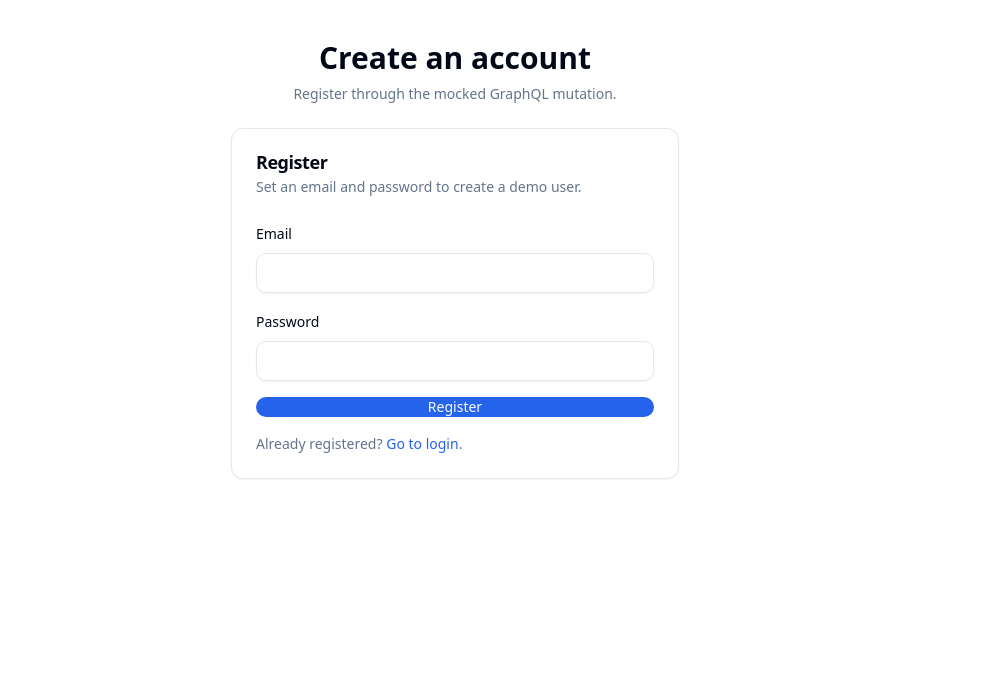
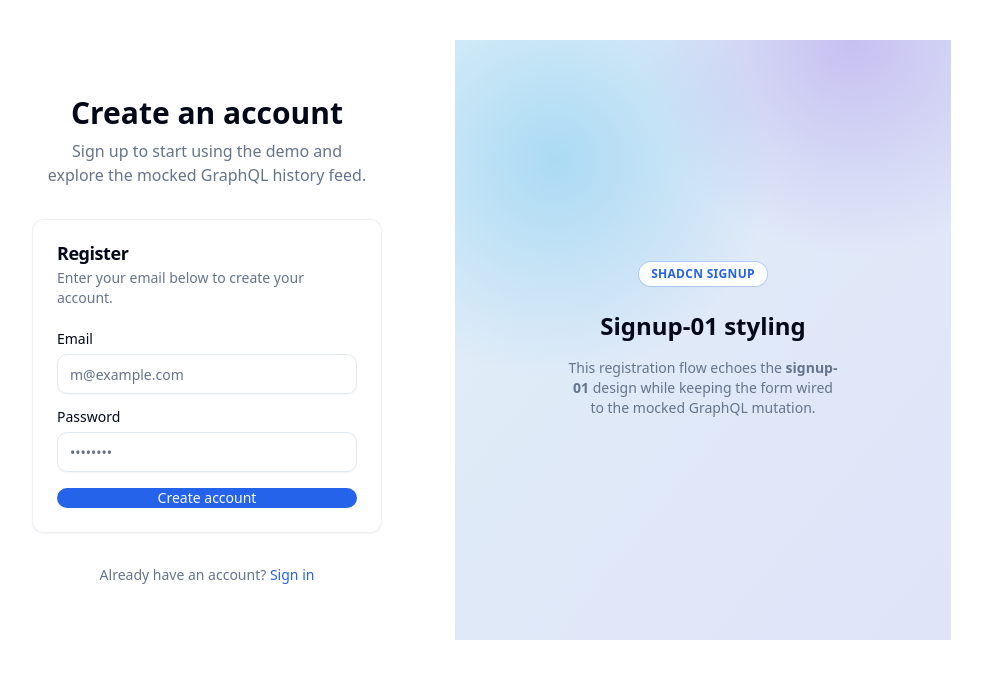
Before and after one commit to Takusei/test-codex, a Next.js app: page /register in a window 1280 px wide. Shown: the top 678 px of the page, without its empty margins (185-1167 px from the left). Built offline with nearby package versions, Linux system fonts and the light colour scheme.

Commit message:
Restyle auth pages with shadcn patterns

```diff
--- a/app/login/page.tsx
+++ b/app/login/page.tsx
@@ -2,6 +2,7 @@
 
 import Link from "next/link";
 import { FormEvent, useState } from "react";
+
 import { useRouter } from "next/navigation";
 import { Button } from "@/components/ui/button";
 import { Card, CardContent, CardDescription, CardHeader, CardTitle } from "@/components/ui/card";
@@ -45,40 +46,44 @@ export default function LoginPage() {
   };
 
   return (
-    <div className="mx-auto flex w-full max-w-md flex-col space-y-6">
-      <div className="space-y-2 text-center">
-        <h1 className="text-3xl font-semibold">Welcome back</h1>
-        <p className="text-sm text-muted-foreground">
-          Sign in with the demo credentials or your newly registered account.
+    <div className="w-full lg:grid lg:min-h-[600px] lg:grid-cols-2">
+      <div className="flex items-center justify-center py-12">
+        <div className="mx-auto grid w-[350px] gap-8">
+          <div className="grid gap-2 text-center">
+            <h1 className="text-3xl font-bold">Login</h1>
+            <p className="text-balance text-muted-foreground">
+              Sign in to access the home view powered by the mocked GraphQL endpoint.
             </p>
           </div>
 
-      <Card>
-        <CardHeader>
-          <CardTitle>Login</CardTitle>
-          <CardDescription>Authenticate via the mocked GraphQL endpoint.</CardDescription>
+          <Card className="border-border/60 shadow-sm">
+            <CardHeader className="space-y-1">
+              <CardTitle className="text-2xl">Welcome back</CardTitle>
+              <CardDescription>Enter your email below to sign in to your account.</CardDescription>
             </CardHeader>
-        <CardContent>
-          <form className="space-y-4" onSubmit={handleSubmit}>
-            <div className="space-y-2">
+            <CardContent className="grid gap-4">
+              <form className="grid gap-4" onSubmit={handleSubmit}>
+                <div className="grid gap-2">
                   <Label htmlFor="email">Email</Label>
                   <Input
                     id="email"
                     name="email"
                     type="email"
                     autoComplete="email"
+                    placeholder="m@example.com"
                     required
                     value={email}
                     onChange={(event) => setEmail(event.target.value)}
                   />
                 </div>
-            <div className="space-y-2">
+                <div className="grid gap-2">
                   <Label htmlFor="password">Password</Label>
                   <Input
                     id="password"
                     name="password"
                     type="password"
                     autoComplete="current-password"
+                    placeholder="••••••••"
                     required
                     value={password}
                     onChange={(event) => setPassword(event.target.value)}
@@ -91,15 +96,32 @@ export default function LoginPage() {
                   {loading ? "Signing in..." : "Sign in"}
                 </Button>
               </form>
-          <p className="mt-4 text-sm text-muted-foreground">
+            </CardContent>
+          </Card>
+
+          <div className="text-center text-sm text-muted-foreground">
             Don&apos;t have an account?{' '}
             <Link href="/register" className="font-medium text-primary underline-offset-4 hover:underline">
-              Create one now
+              Sign up
             </Link>
-            .
+          </div>
+        </div>
+      </div>
+      <div className="relative hidden bg-muted lg:block">
+        <div className="absolute inset-0 bg-[radial-gradient(circle_at_20%_20%,rgba(14,165,233,0.25),transparent_35%),radial-gradient(circle_at_80%_0%,rgba(109,40,217,0.22),transparent_30%),linear-gradient(to_bottom_right,rgba(14,165,233,0.08),rgba(99,102,241,0.12))]" />
+        <div className="relative flex h-full flex-col items-center justify-center gap-6 p-10 text-center">
+          <div className="inline-flex items-center rounded-full bg-background/90 px-3 py-1 text-xs font-semibold uppercase tracking-wide text-primary shadow-sm ring-1 ring-primary/20 backdrop-blur">
+            GraphQL Demo
+          </div>
+          <div className="space-y-4">
+            <h2 className="text-2xl font-semibold">Next.js + Shadcn Login</h2>
+            <p className="max-w-[360px] text-balance text-sm text-muted-foreground">
+              This login experience mirrors the <span className="font-semibold">login-01</span> pattern from the
+              Shadcn collection, wired up to the mocked GraphQL authentication endpoint for this demo.
             </p>
-        </CardContent>
-      </Card>
+          </div>
+        </div>
+      </div>
     </div>
   );
 }
--- a/app/register/page.tsx
+++ b/app/register/page.tsx
@@ -2,6 +2,7 @@
 
 import Link from "next/link";
 import { FormEvent, useState } from "react";
+
 import { useRouter } from "next/navigation";
 import { Button } from "@/components/ui/button";
 import { Card, CardContent, CardDescription, CardHeader, CardTitle } from "@/components/ui/card";
@@ -47,38 +48,44 @@ export default function RegisterPage() {
   };
 
   return (
-    <div className="mx-auto flex w-full max-w-md flex-col space-y-6">
-      <div className="space-y-2 text-center">
-        <h1 className="text-3xl font-semibold">Create an account</h1>
-        <p className="text-sm text-muted-foreground">Register through the mocked GraphQL mutation.</p>
+    <div className="w-full lg:grid lg:min-h-[600px] lg:grid-cols-2">
+      <div className="flex items-center justify-center py-12">
+        <div className="mx-auto grid w-[350px] gap-8">
+          <div className="grid gap-2 text-center">
+            <h1 className="text-3xl font-bold">Create an account</h1>
+            <p className="text-balance text-muted-foreground">
+              Sign up to start using the demo and explore the mocked GraphQL history feed.
+            </p>
           </div>
 
-      <Card>
-        <CardHeader>
-          <CardTitle>Register</CardTitle>
-          <CardDescription>Set an email and password to create a demo user.</CardDescription>
+          <Card className="border-border/60 shadow-sm">
+            <CardHeader className="space-y-1">
+              <CardTitle className="text-2xl">Register</CardTitle>
+              <CardDescription>Enter your email below to create your account.</CardDescription>
             </CardHeader>
-        <CardContent>
-          <form className="space-y-4" onSubmit={handleSubmit}>
-            <div className="space-y-2">
+            <CardContent className="grid gap-4">
+              <form className="grid gap-4" onSubmit={handleSubmit}>
+                <div className="grid gap-2">
                   <Label htmlFor="email">Email</Label>
                   <Input
                     id="email"
                     name="email"
                     type="email"
                     autoComplete="email"
+                    placeholder="m@example.com"
                     required
                     value={email}
                     onChange={(event) => setEmail(event.target.value)}
                   />
                 </div>
-            <div className="space-y-2">
+                <div className="grid gap-2">
                   <Label htmlFor="password">Password</Label>
                   <Input
                     id="password"
                     name="password"
                     type="password"
                     autoComplete="new-password"
+                    placeholder="••••••••"
                     required
                     value={password}
                     onChange={(event) => setPassword(event.target.value)}
@@ -89,18 +96,34 @@ export default function RegisterPage() {
                 {success ? <p className="text-sm text-green-600">{success}</p> : null}
 
                 <Button type="submit" className="w-full" disabled={loading}>
-              {loading ? "Creating account..." : "Register"}
+                  {loading ? "Creating account..." : "Create account"}
                 </Button>
               </form>
-          <p className="mt-4 text-sm text-muted-foreground">
-            Already registered?{' '}
-            <Link href="/login" className="font-medium text-primary underline-offset-4 hover:underline">
-              Go to login
-            </Link>
-            .
-          </p>
             </CardContent>
           </Card>
+
+          <div className="text-center text-sm text-muted-foreground">
+            Already have an account?{' '}
+            <Link href="/login" className="font-medium text-primary underline-offset-4 hover:underline">
+              Sign in
+            </Link>
+          </div>
+        </div>
+      </div>
+      <div className="relative hidden bg-muted lg:block">
+        <div className="absolute inset-0 bg-[radial-gradient(circle_at_20%_20%,rgba(14,165,233,0.25),transparent_35%),radial-gradient(circle_at_80%_0%,rgba(109,40,217,0.22),transparent_30%),linear-gradient(to_bottom_right,rgba(14,165,233,0.08),rgba(99,102,241,0.12))]" />
+        <div className="relative flex h-full flex-col items-center justify-center gap-6 p-10 text-center">
+          <div className="inline-flex items-center rounded-full bg-background/90 px-3 py-1 text-xs font-semibold uppercase tracking-wide text-primary shadow-sm ring-1 ring-primary/20 backdrop-blur">
+            Shadcn Signup
+          </div>
+          <div className="space-y-4">
+            <h2 className="text-2xl font-semibold">Signup-01 styling</h2>
+            <p className="max-w-[360px] text-balance text-sm text-muted-foreground">
+              This registration flow echoes the <span className="font-semibold">signup-01</span> design while keeping the form wired to the mocked GraphQL mutation.
+            </p>
+          </div>
+        </div>
+      </div>
     </div>
   );
 }
```
Lines whose indentation alone changed are shown as unchanged.
